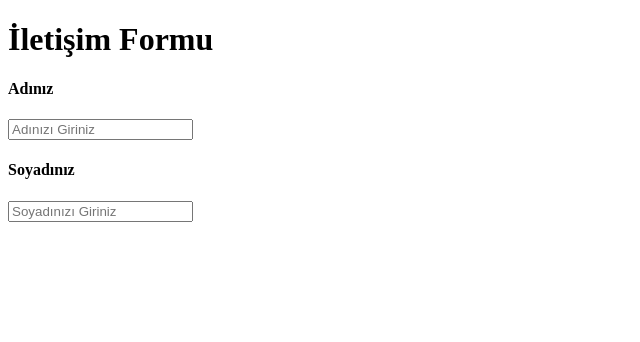
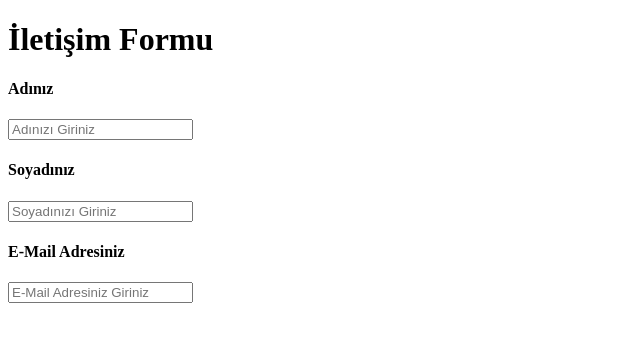
Before and after one commit to dursunkokturk/Front-End-School-React-JS-Project-Contact-Form-V1, a React (Vite) app: page / in a window 1280 px wide. Shown: the top 342 px of the page, without its empty margins (0-640 px from the left). Built offline with nearby package versions, Linux system fonts and the light colour scheme.

Commit message:
src klasoru icindeki app.jsx dosyasinda form elementi icinde kullanicinin e-mail adresini girecegi alan olusturuldu

```diff
--- a/src/App.jsx
+++ b/src/App.jsx
@@ -14,6 +14,10 @@ export default function App() {
           <h4>Soyadınız</h4>
           <input type="text" placeholder='Soyadınızı Giriniz' />
         </div>
+        <div className='user-information'>
+          <h4>E-Mail Adresiniz</h4>
+          <input type="text" placeholder='E-Mail Adresiniz Giriniz' />
+        </div>
       </form>
     </>
   )
```
